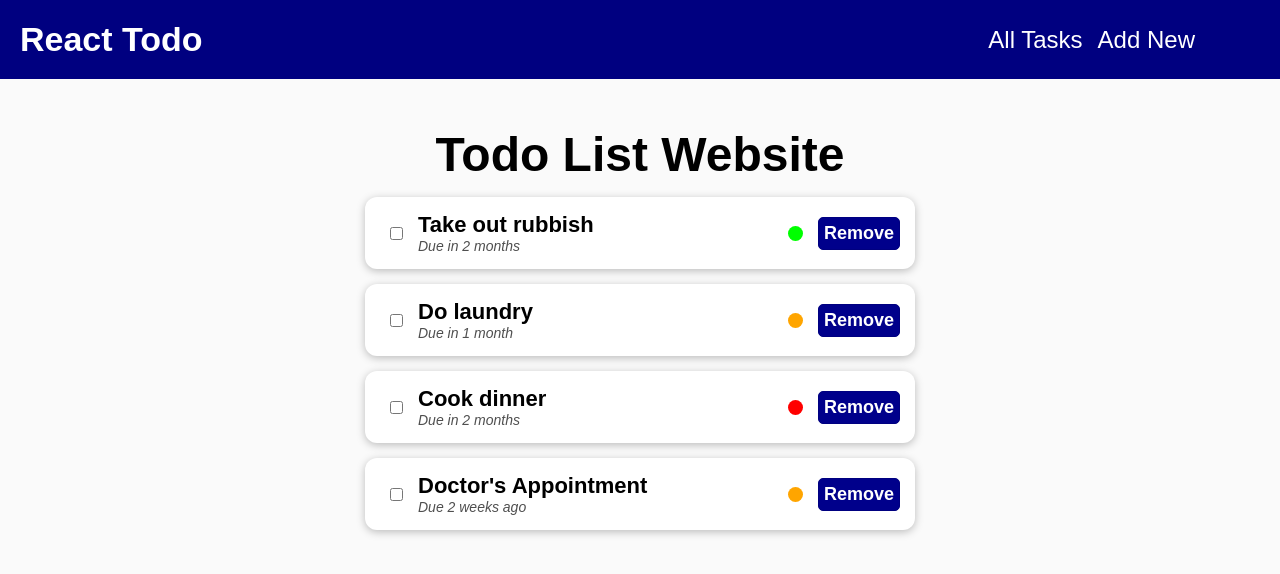
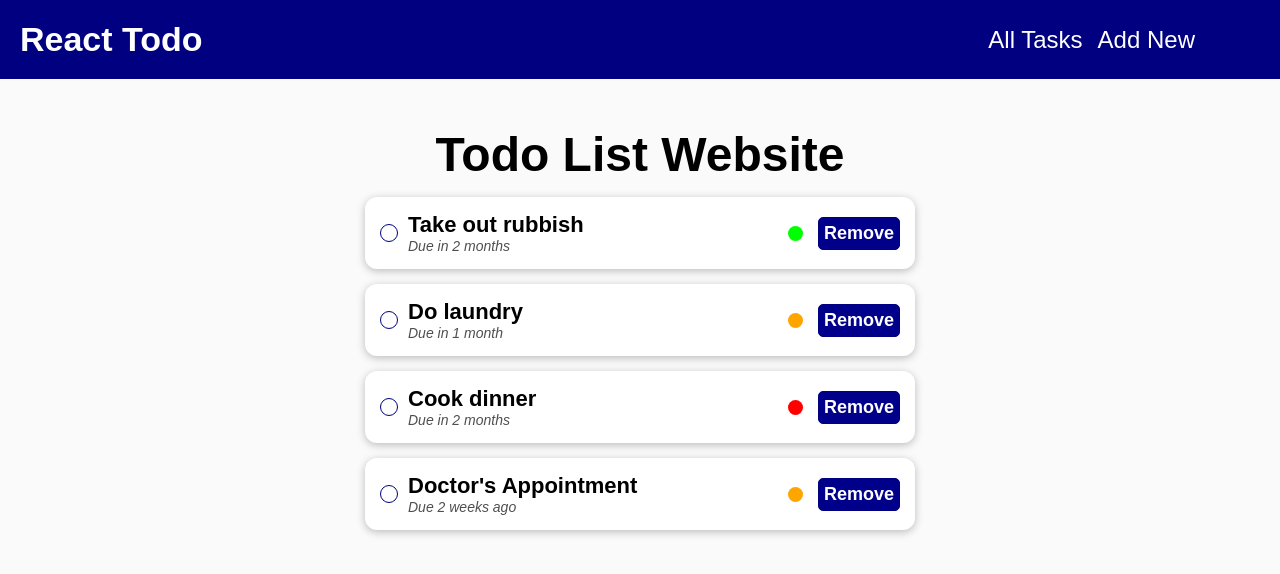
Before and after one commit to FoxPopuli/react-todo, a React (Create React App) app: page / in a window 1280 px wide. Shown: the top 574 px of the page. Built offline with nearby package versions, Linux system fonts and the light colour scheme.

Commit message:
Added custom Checkbox component

```diff
--- a/src/components/TodoItem/TodoItem.js
+++ b/src/components/TodoItem/TodoItem.js
@@ -2,6 +2,7 @@ import Card from "../UI/Card/Card";
 import classes from "./TodoItem.module.css";
 import Button from "../UI/Button/Button";
 import PriorityMarker from "../UI/PriorityMarker/PriorityMarker";
+import Checkbox from "../UI/Checkbox/Checkbox";
 
 const parseDate = (dateObj) => {
   const date2 = new Date();
@@ -41,11 +42,16 @@ const TodoItem = (props) => {
     props.onRemoveItem(props.id);
   };
 
+  const checkboxHandler = () => {
+    console.log("fired");
+  };
+
   return (
     <Card>
       <li className={classes.main}>
         <div className={classes.leftGroup}>
-          <input type="checkbox" className={classes.checkbox}></input>
+          {/* <input type="checkbox" className={classes.checkbox}></input> */}
+          <Checkbox onClick={checkboxHandler} />
 
           <div className={classes.infoContainer}>
             <h3 className={classes.title}>{props.title}</h3>
--- a/src/components/TodoItem/TodoItem.module.css
+++ b/src/components/TodoItem/TodoItem.module.css
@@ -43,6 +43,10 @@
   display: none;
 }
 
+.infoContainer {
+  margin-left: 10px;
+}
+
 @media (min-width: 400px) {
   .priority {
     display: block;
--- /dev/null
+++ b/src/components/UI/Checkbox/Checkbox.js
@@ -0,0 +1,22 @@
+import classes from "./Checkbox.module.css";
+import { useState } from "react";
+
+const Checkbox = (props) => {
+  const [isChecked, setIsChecked] = useState(false);
+  const clickHandler = () => {
+    // props.clickHandler();
+    if (isChecked) {
+      setIsChecked(false);
+    } else {
+      setIsChecked(true);
+    }
+  };
+  return (
+    <div
+      className={isChecked ? classes.checked : classes.unchecked}
+      onClick={clickHandler}
+    ></div>
+  );
+};
+
+export default Checkbox;
--- /dev/null
+++ b/src/components/UI/Checkbox/Checkbox.module.css
@@ -0,0 +1,11 @@
+.checked,
+.unchecked {
+  border-radius: 100%;
+  width: 18px;
+  height: 18px;
+  border: 1px solid navy;
+}
+
+.checked {
+  background-color: blue;
+}
```
